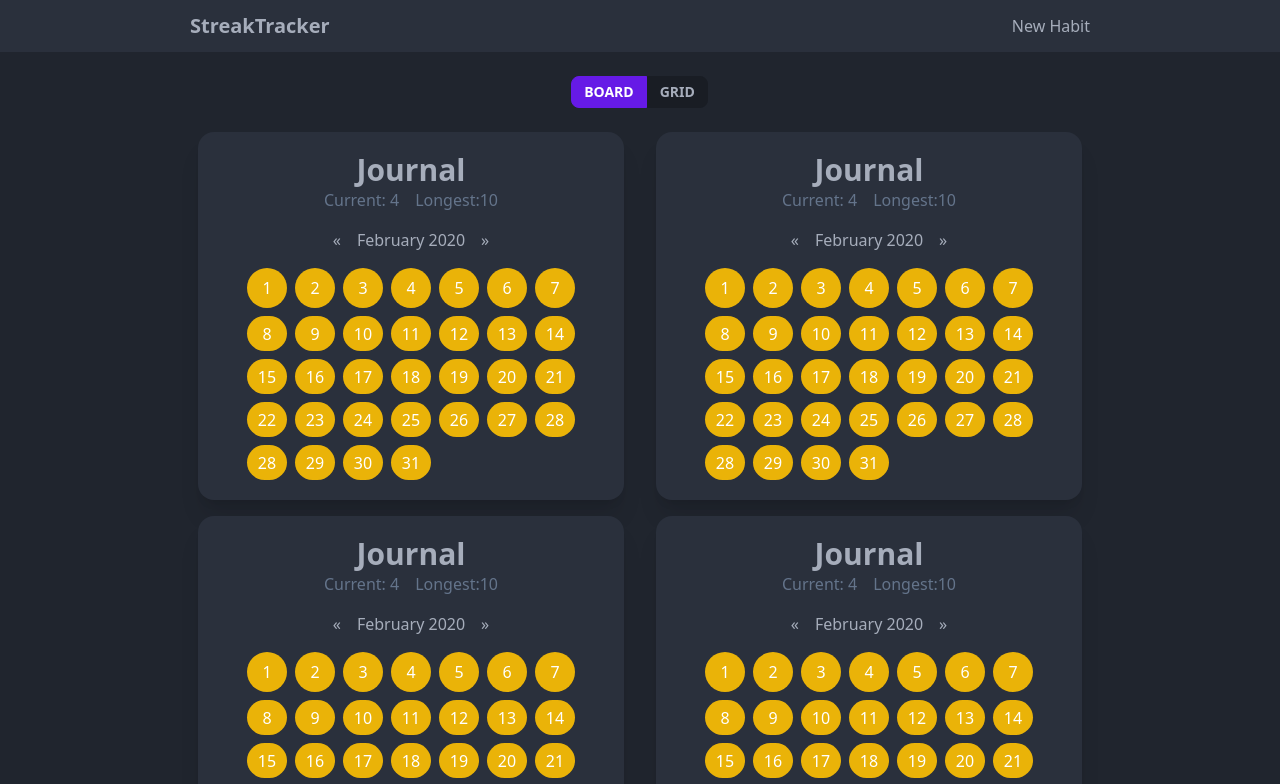
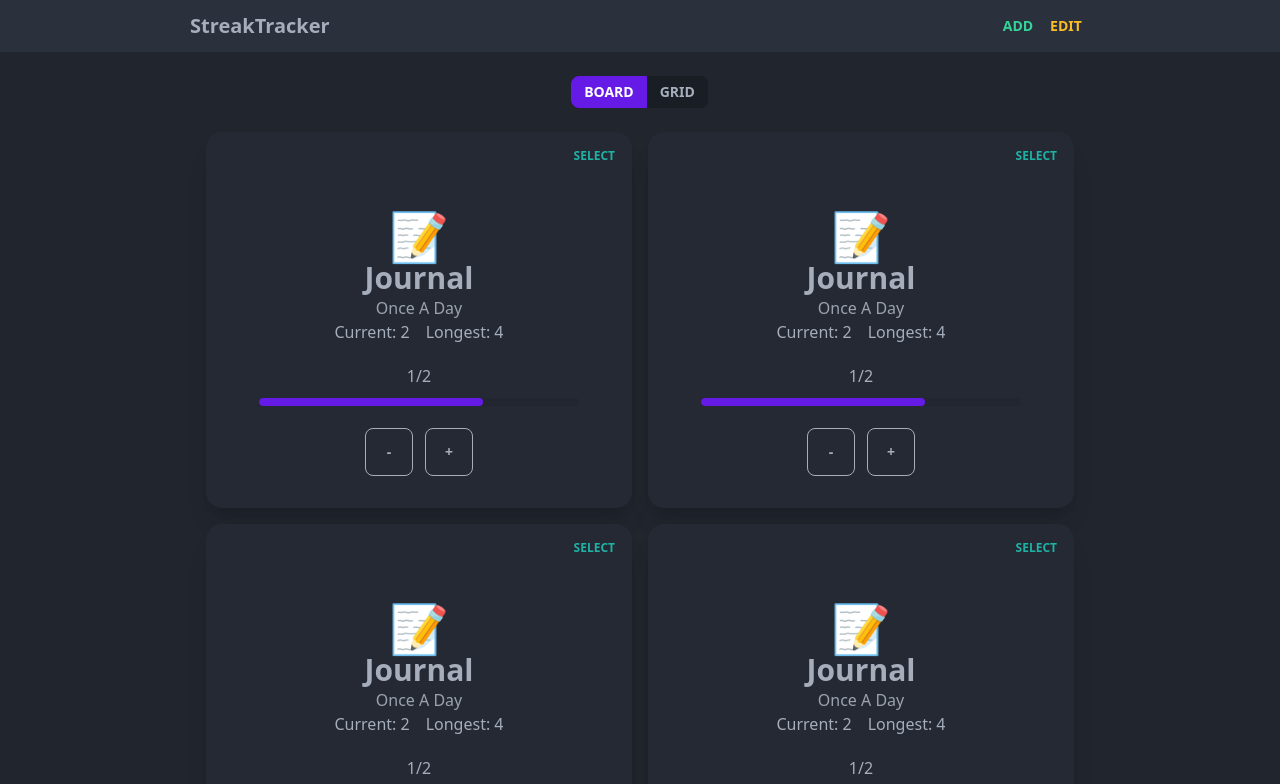
Before and after one commit to kcereno/streaks-habit-tracker, a React (Create React App) app: page / in a window 1280 px wide. Shown: the top 784 px of the page. Built offline with nearby package versions, Linux system fonts and the light colour scheme.

Commit message:
Finish UI

```diff
--- a/src/App.tsx
+++ b/src/App.tsx
@@ -16,7 +16,7 @@ function App() {
 
   return (
     <Layout>
-      {/* <HabitBoard /> */}
+      <HabitBoard />
       <HabitGrid />
     </Layout>
   );
--- a/src/components/HabitCard/HabitCard.tsx
+++ b/src/components/HabitCard/HabitCard.tsx
@@ -1,46 +1,54 @@
+/* eslint-disable react/button-has-type */
 import React from 'react';
 
 function HabitCard() {
   return (
-    <div className="card w-2/5 grow card-compact bg-base-200 shadow-xl">
-      <div className="card-body">
+    <div className="card w-2/5 grow card-compact bg-base-200 shadow-xl ">
+      <div className="flex justify-end">
+        <button className="btn btn-ghost text-accent text-center text-xs">
+          Select
+        </button>
+      </div>
+      <div className="py-4 tablet:py-6 max:py-8">
+        {/* Habit Details */}
+        <div className="text-center">
+          <h1 className="text-4xl tablet:text-5xl">📝</h1>
+          <h2 className="text-xl font-bold mobile-medium:text-2xl tablet:text-3xl">
+            Journal
+          </h2>
+          <p className="text-gray-400">Once A Day</p>
           {/* Streak Details */}
-        <div className="hidden mobile-medium:flex justify-between">
+          <div className="hidden mobile-medium:flex justify-center gap-4 ">
+            <div className="">
+              <p>Current: 2</p>
+            </div>
             <div className="">
               <p>Longest: 4</p>
             </div>
-          <div className="">
-            <p>Current: 2</p>
           </div>
         </div>
-        {/* Habit Details */}
-        <div className="text-center my-4">
-          <h1 className="text-4xl">📝</h1>
-          <h2 className="text-xl font-bold mobile-medium:text-2xl">Journal</h2>
-          <p className="text-gray-500">Once A Day</p>
         {/* Habit Progress */}
-          <div className=" mt-4">
+        <div className="mt-5 text-center">
           <p>1/2</p>
           <progress
-              className="progress progress-primary"
+            className="progress progress-primary w-3/4"
             value="70"
             max="100"
           />
         </div>
-          <div className="progress-buttons flex justify-center gap-1 mt-4">
+        <div className="progress-buttons flex justify-center gap-1 tablet:gap-3 mt-4">
           <button
             type="button"
-              className="btn btn-square btn-outline  btn-sm"
+            className="btn btn-square btn-outline btn-sm tablet:btn-md"
           >
             -
           </button>
           <button
             type="button"
-              className="btn btn-square  btn-outline  btn-sm "
+            className="btn btn-square  btn-outline btn-sm tablet:btn-md"
           >
             +
           </button>
-          </div>
         </div>
       </div>
     </div>
--- a/src/layout/Navbar/Navbar.tsx
+++ b/src/layout/Navbar/Navbar.tsx
@@ -2,8 +2,6 @@
 
 function Navbar() {
   return (
-    <>
-      {/* Top Nav */}
     <div className="flex justify-center z-10">
       {/* Top Nav */}
       <div className="w-[900px]">
@@ -13,11 +11,17 @@ function Navbar() {
               StreakTracker
             </p>
           </div>
-            <div className="">New Habit</div>
+          <div className="">
+            <button className="btn btn-ghost btn-circle text-success">
+              Add
+            </button>
+            <button className="btn btn-ghost btn-circle text-warning">
+              Edit
+            </button>
           </div>
         </div>
       </div>
-    </>
+    </div>
   );
 }
 
```
Lines whose indentation alone changed are shown as unchanged.
